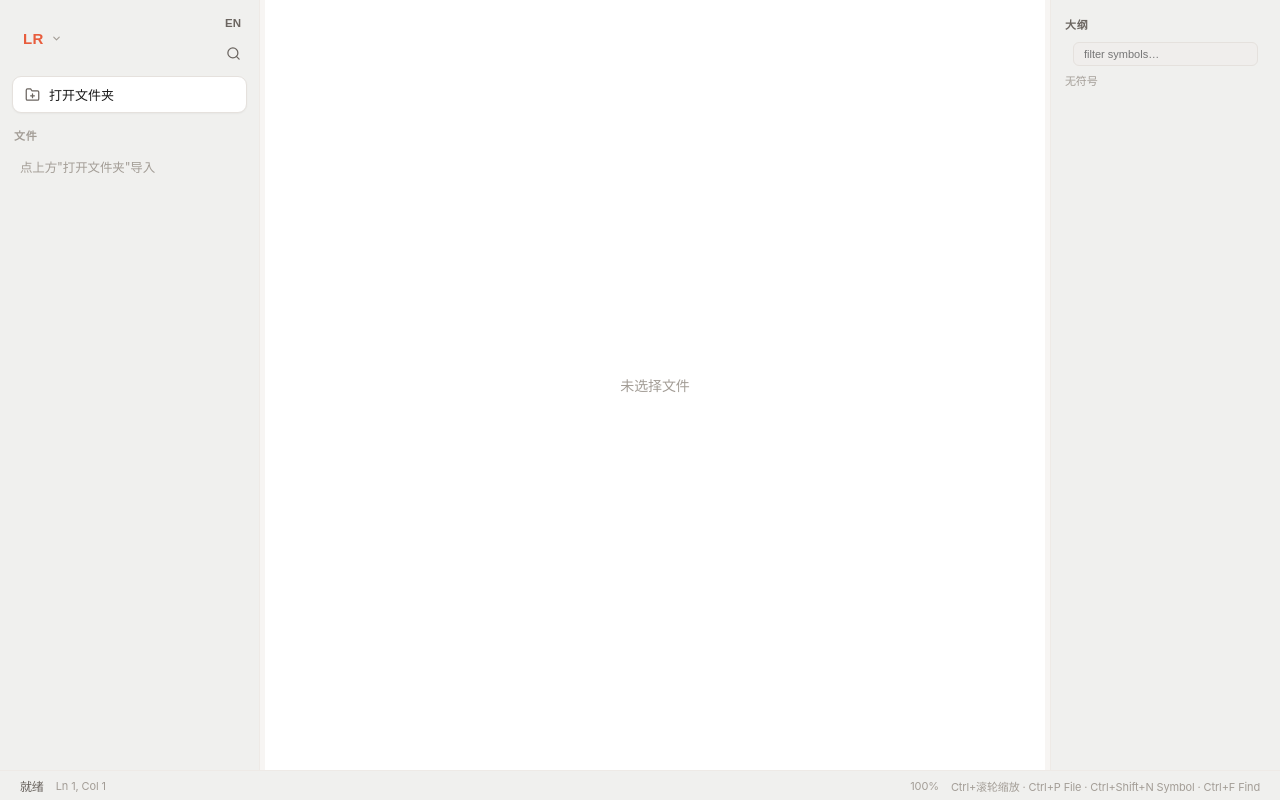
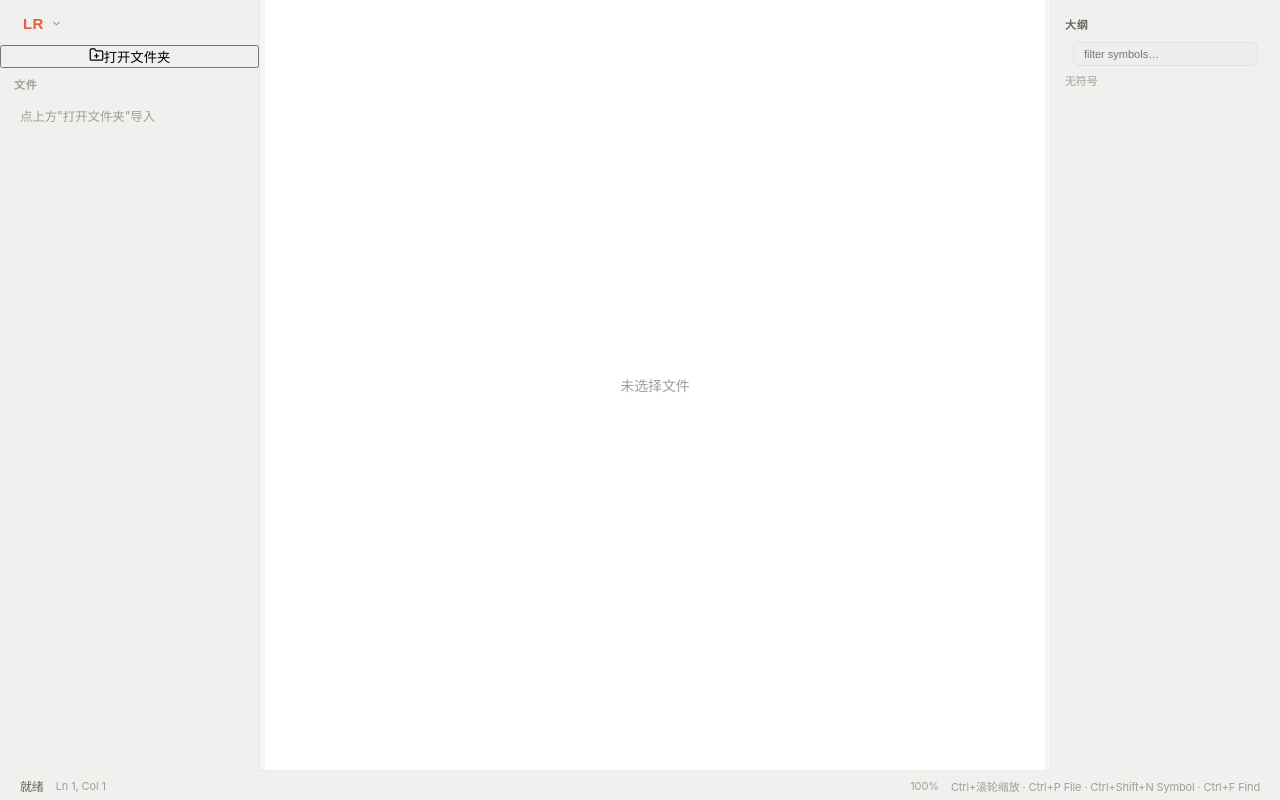
Before and after one commit to zfan980816/only_code, a React (Vite) app: page / in a window 1280 px wide. Built offline with nearby package versions, Linux system fonts and the light colour scheme.

Commit message:
design: clean sidebar top row - single LR switcher + magnifier, language toggle moved into workspace menu

```diff
--- a/src/App.tsx
+++ b/src/App.tsx
@@ -849,13 +849,6 @@ export default function App() {
                 <span className="lr-logo">LR</span>
                 <svg width="11" height="11" viewBox="0 0 24 24" fill="none" stroke="currentColor" strokeWidth="2.5" strokeLinecap="round" strokeLinejoin="round"><polyline points="6 9 12 15 18 9"/></svg>
               </button>
-              <div className="side-actions">
-                <button className="icon-btn txt" onClick={() => setLang(lang === "zh" ? "en" : "zh")} title="Language">{lang === "zh" ? "EN" : "中"}</button>
-
-                <button className="icon-btn" onClick={() => setSearchModalOpen(true)} title="全局搜索">
-                  <svg width="15" height="15" viewBox="0 0 24 24" fill="none" stroke="currentColor" strokeWidth="2" strokeLinecap="round" strokeLinejoin="round"><circle cx="11" cy="11" r="8"/><line x1="21" y1="21" x2="16.65" y2="16.65"/></svg>
-                </button>
-              </div>
             </div>
             <button className="side-open-btn" onClick={openFolder}>
               <svg width="15" height="15" viewBox="0 0 24 24" fill="none" stroke="currentColor" strokeWidth="2" strokeLinecap="round" strokeLinejoin="round"><path d="M22 19a2 2 0 0 1-2 2H4a2 2 0 0 1-2-2V5a2 2 0 0 1 2-2h5l2 3h9a2 2 0 0 1 2 2z"/><line x1="12" y1="11" x2="12" y2="17"/><line x1="9" y1="14" x2="15" y2="14"/></svg>
@@ -873,6 +866,9 @@ export default function App() {
                   ))}
                   <div className="ws-menu-divider" />
                   <button className="ws-menu-item" onClick={() => { setWsMenuOpen(false); openFolder(); }}>打开文件夹…</button>
+                  <button className="ws-menu-item" onClick={() => setLang(lang === "zh" ? "en" : "zh")}>
+                    {lang === "zh" ? "切换到 English" : "切换到 中文"}
+                  </button>
                 </div>
               </>
             )}
--- a/src/index.css
+++ b/src/index.css
@@ -807,30 +807,3 @@ html, body, #root { height: 100vh; overflow: hidden; }
 .folder-item.on .folder-ic { color: var(--accent); }
 .folder-files { padding: 0 0 4px 14px; }
 .folder-files .tree-row { font-size: 12.5px; padding: 4px 9px; }
-
-
-
-
-
-/* ── Sidebar actions & open button (Codex structure) ── */
-.side-actions { display: flex; flex-direction: column; align-items: center; gap: 2px; }
-.side-actions .icon-btn { width: 29px; height: 29px; }
-.side-actions .icon-btn.txt { font-size: 11.5px; font-weight: 700; width: auto; padding: 0 8px; }
-.side-open-btn {
-  display: flex; align-items: center; gap: 9px;
-  margin: 2px 12px 6px;
-  padding: 8px 12px;
-  border: 1px solid var(--border);
-  border-radius: 9px;
-  background: var(--surface);
-  color: var(--text);
-  font-size: 13px;
-  font-weight: 500;
-  cursor: pointer;
-  width: calc(100% - 24px);
-  text-align: left;
-  transition: all 0.12s ease;
-  box-shadow: 0 1px 2px rgba(0,0,0,.04);
-}
-.side-open-btn:hover { background: var(--surface-2); border-color: #D6D3D0; }
-.side-open-btn svg { color: var(--text-secondary); flex-shrink: 0; }
```
